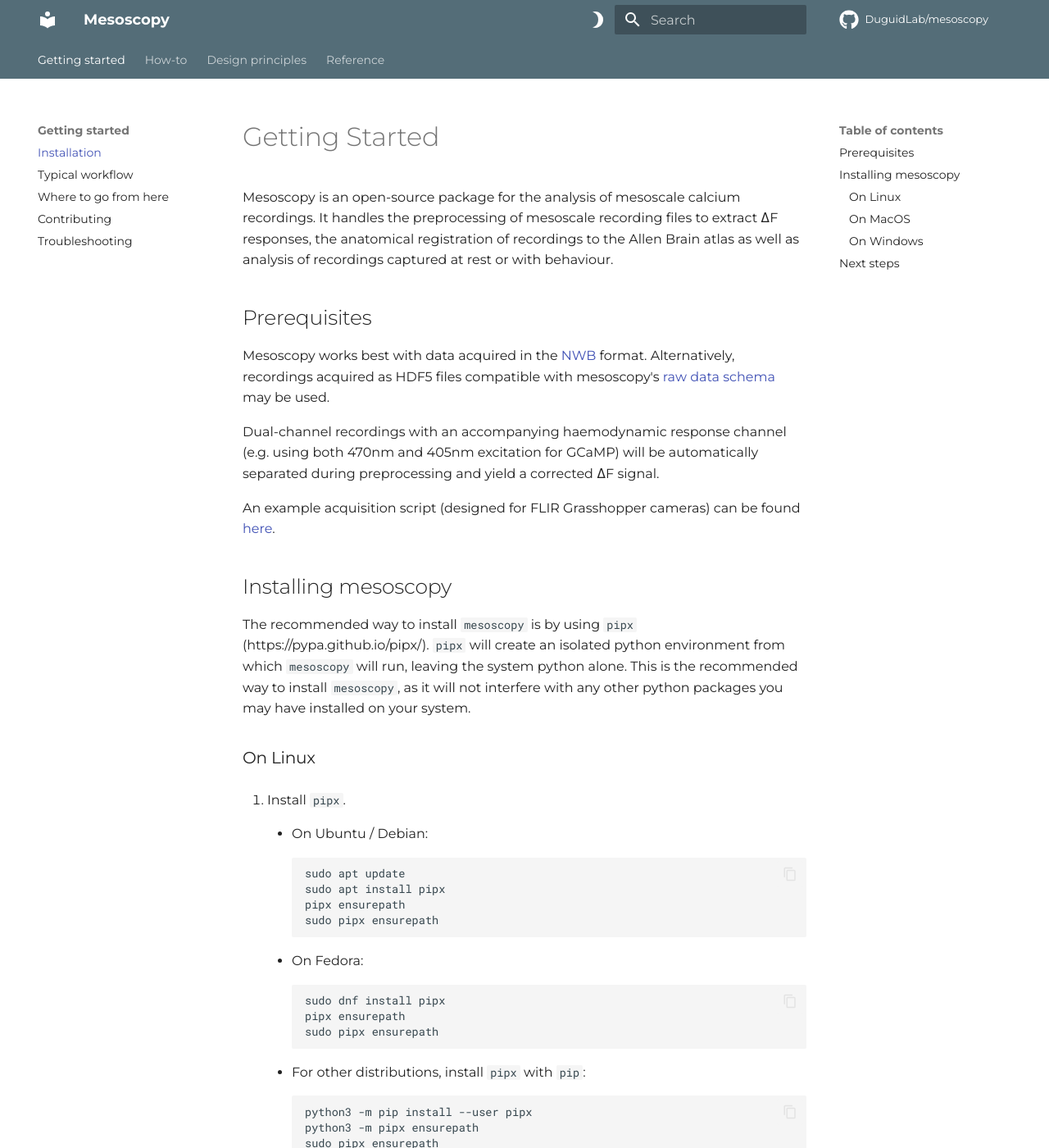
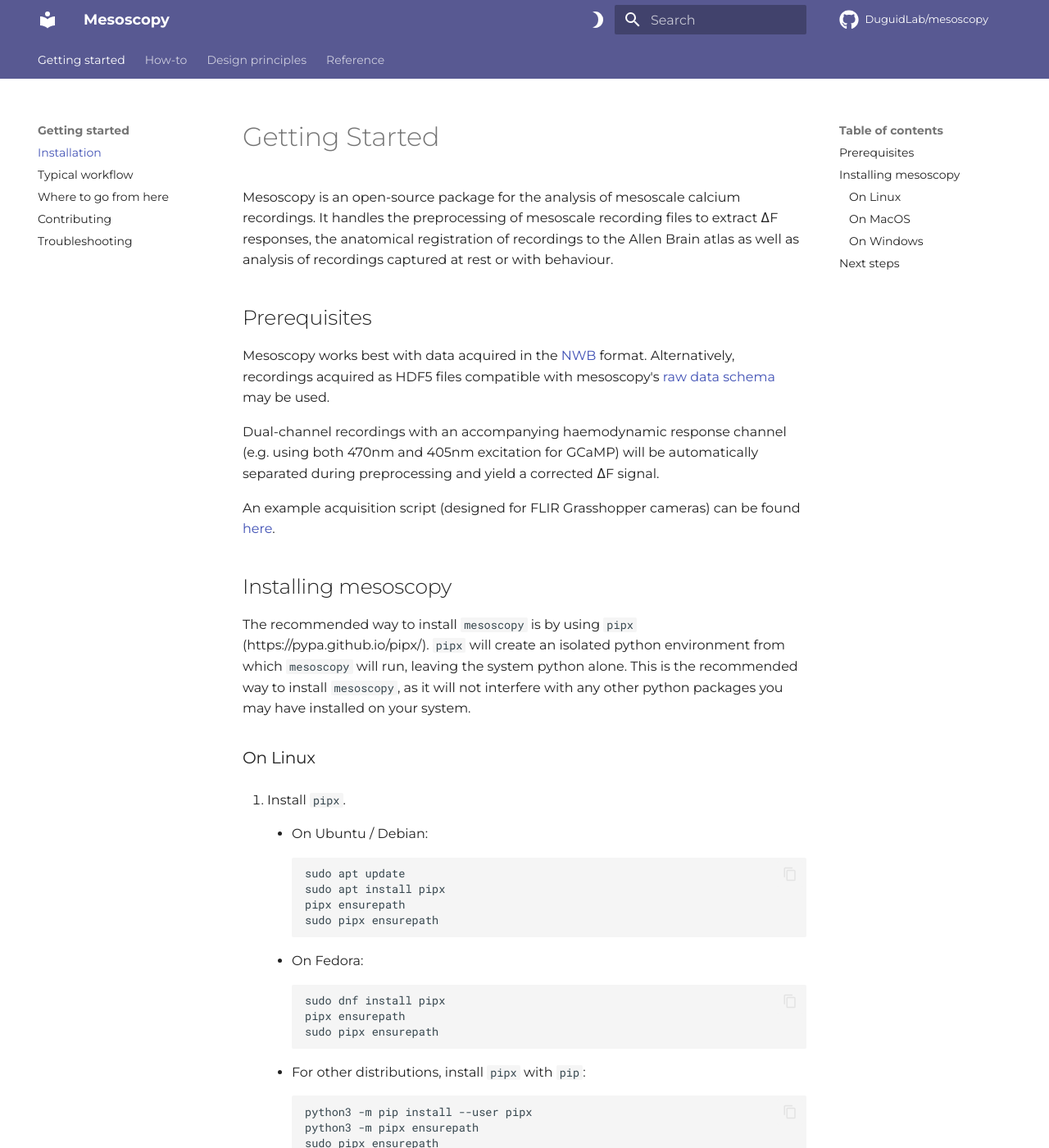
Before and after one commit to DuguidLab/mesoscopy, an MkDocs documentation site: the page built from docs/index.md, in a window 1280 px wide and 1400 px high. Shown: the whole window at 82% size. Built offline with MkDocs 1.6.1 and Material for MkDocs 9.7.7, drawn with Linux system fonts in a browser that asks for light colours; comment, search, counter and statistics services are not loaded.

Commit message:
convert to purple primary colorscheme

```diff
--- a/docs/stylesheets/extra.css
+++ b/docs/stylesheets/extra.css
@@ -1,12 +1,8 @@
-[data-md-color-scheme="light"] {
-    --md-primary-bg-color:               rgb(255 255 255);
-    --md-primary-bg-color--light:        rgb(157 240 250);
-    --md-primary-fg-color--dark:          rgb(0 79 85);
-    --md-primary-fg-color:               rgb(0 105 113);
-    --md-primary-fg-color--light:        rgb(0 105 113);
-
-    --md-accent-fg-color:                rgb(74 99 102);
-    --md-accent-fg-color--transparent:   hsla(rgb(74 99 102), 0.1);
-    --md-accent-bg-color:                rgb(255 255 255);
-    --md-accent-bg-color--light:         hsla(rgb(255 255 255), 0.7);
-}
+:root  > * {
+    --md-primary-fg-color:        #585992;
+    --md-primary-fg-color--light: #E1DFFF;
+    --md-primary-fg-color--dark:  #C1C1FF;
+    --md-accent-fg-color: #422236;
+    --md-accent-fg-color--dark: #C6C4DD;
+    /* --md-accent-bg-color: #FFFFFF; */
+; }
--- a/mkdocs.yml
+++ b/mkdocs.yml
@@ -43,12 +43,12 @@
 
 extra_css:
   - stylesheets/extra.css
-  - stylesheets/dark-hc.css
-  - stylesheets/dark-mc.css
-  - stylesheets/dark.css
-  - stylesheets/light-hc.css
-  - stylesheets/light-mc.css
-  - stylesheets/light.css
+  # - stylesheets/dark-hc.css
+  # - stylesheets/dark-mc.css
+  # - stylesheets/dark.css
+  # - stylesheets/light-hc.css
+  # - stylesheets/light-mc.css
+  # - stylesheets/light.css
 
 plugins:
   - mkdocstrings:
```
